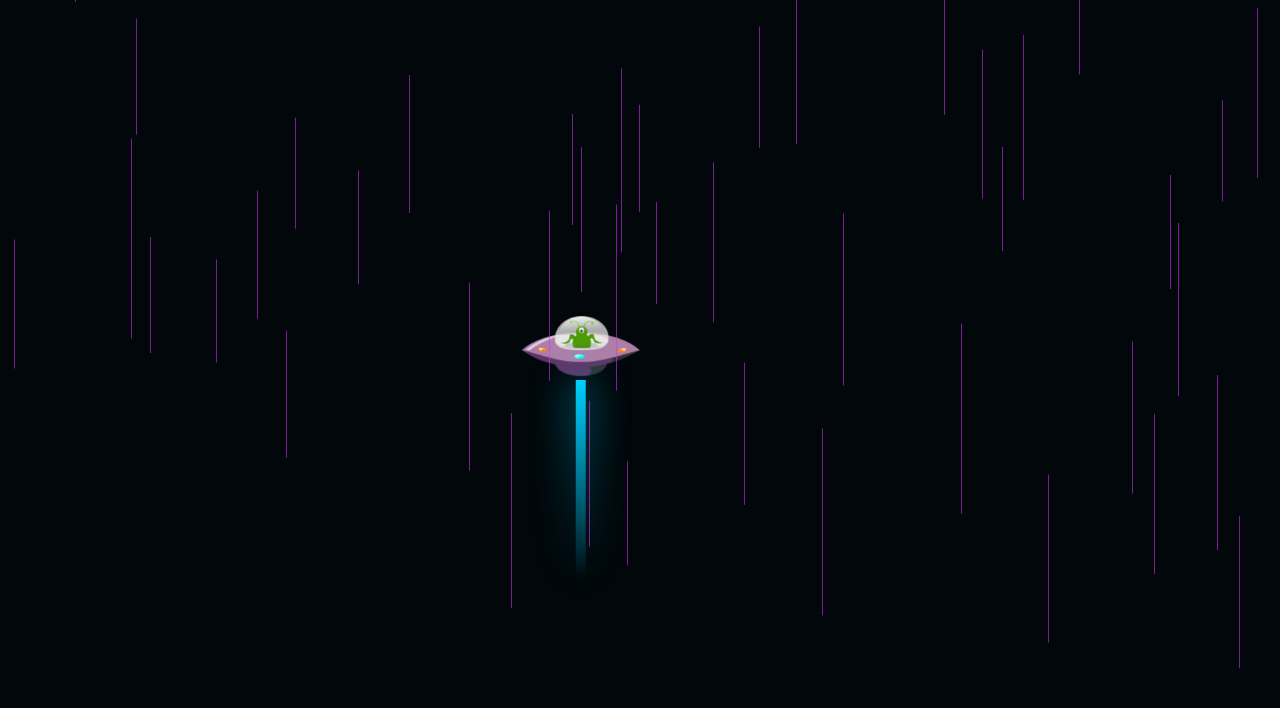
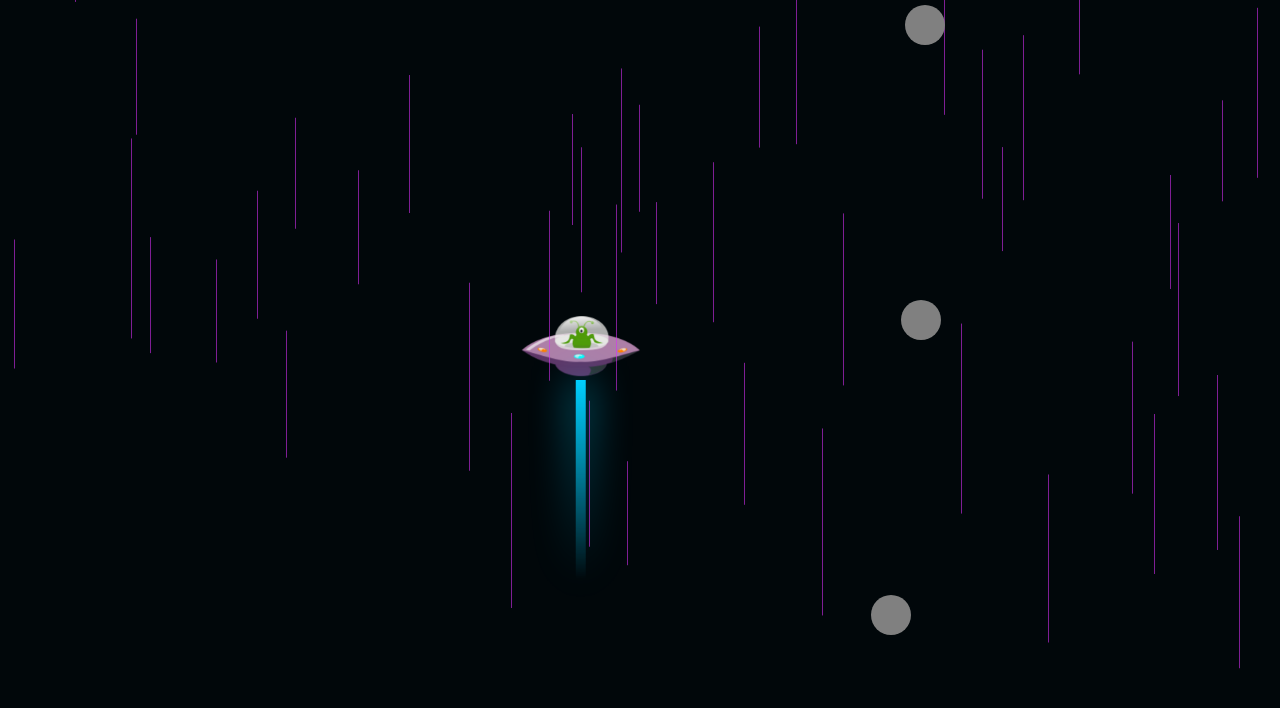
Before and after one commit to Tomshi-123/ufo-game, a plain HTML site: page index.html in a window 1280 px wide. Drawn offline with Linux system fonts and the light colour scheme.

Commit message:
rymdstenar push

```diff
--- a/script.js
+++ b/script.js
@@ -1,36 +1,96 @@
+// Funktion för att skapa stjärnor i bakgrunden
 function stars() {
     let count = 50; // Antal stjärnor som ska skapas
-    let scene = document.querySelector('.scene'); // Hämtar elementet med klassen "scene"
-    let i = 0; // Initialiserar en räknare för loopen
+    let scene = document.querySelector('.scene'); // Hämtar .scene-elementet där stjärnorna ska finnas
+    let i = 0; // Startvärde för loop
 
-    while (i < count) { // Loopar tills vi har skapat det angivna antalet stjärnor
-        let star = document.createElement('i'); // Skapar ett nytt <i>-element som representerar en stjärna
-        let x = Math.floor(Math.random() * window.innerWidth); // Slumpar en horisontell position för stjärnan inom fönstrets bredd
+    while (i < count) { // Loopa tills vi har skapat 50 stjärnor
+        let star = document.createElement('i'); // Skapar ett <i>-element för en stjärna
+        let x = Math.floor(Math.random() * window.innerWidth); // Slumpar en horisontell position
 
         let duration = Math.random() * 1; // Slumpar en animationslängd mellan 0 och 1 sekunder
         let h = Math.random() * 100; // Slumpar en höjdvariation för stjärnan
 
-        star.style.left = x + 'px'; // Sätter stjärnans position i sidled
-        star.style.width = 1 + 'px'; // Sätter stjärnans bredd till 1 pixel
-        star.style.height = 100 + h + 'px'; // Sätter stjärnans höjd till ett värde mellan 100 och 200 pixlar
-        star.style.animationDuration = duration + 's'; // Sätter hur lång tid animationen ska ta
+        star.style.left = x + 'px'; // Sätter stjärnans horisontella position
+        star.style.width = '1px'; // Stjärnan får en bredd på 1 pixel
+        star.style.height = (100 + h) + 'px'; // Stjärnans höjd blir mellan 100 och 200 pixlar
+        star.style.animationDuration = duration + 's'; // Sätter animationshastigheten
 
-        scene.appendChild(star); // Lägger till stjärnan i .scene-elementet så att den syns på sidan
+        scene.appendChild(star); // Lägger till stjärnan i .scene
         i++; // Ökar räknaren för att skapa nästa stjärna
     }
 }
 
+// Funktion för att rensa och återskapa stjärnorna vid fönsterändring
 function createStars() {
-    document.querySelectorAll('.scene i').forEach(star => star.remove()); // Rensa gamla stjärnor
-    stars(); // Skapa nya stjärnor
+    document.querySelectorAll('.scene i').forEach(star => star.remove()); // Tar bort gamla stjärnor
+    stars(); // Skapar nya stjärnor
 }
 
-window.addEventListener('resize', createStars); // Lyssna på fönsterstorleksändringar
+// Kör createStars-funktionen när fönsterstorleken ändras
+window.addEventListener('resize', createStars);
 
-stars(); // Anropar funktionen för att generera stjärnorna när sidan laddas
+// Skapar stjärnorna direkt när sidan laddas
+stars();
 
+// Lyssnar efter musrörelser för att flytta raketen
 document.addEventListener('mousemove', function(e) {
-    let rocket = document.querySelector('.rocket');
-    rocket.style.left = e.offsetX + 'px';
-    rocket.style.top = e.offsetY + 'px';
-}); // Tog bort felaktig `});` som orsakade syntaxfelet
+    let rocket = document.querySelector('.rocket'); // Hämtar raketen
+    rocket.style.left = e.clientX + 'px'; // Sätter raketens horisontella position till musens X-position
+    rocket.style.top = e.clientY + 'px'; // Sätter raketens vertikala position till musens Y-position
+});
+
+// Lista för att hålla koll på alla stenar
+let rocks = [];
+
+// Funktion för att skapa en sten
+function createRock() {
+    const rock = document.createElement('div'); // Skapar en ny sten (div-element)
+    rock.classList.add("rock"); // Lägger till klassen "rock" för att ge stenen stil från CSS
+    rock.style.left = `${Math.random() * window.innerWidth}px`; // Slumpar en horisontell position
+    rock.style.top = "0px"; // Startar högst upp på skärmen
+
+    document.querySelector('.scene').appendChild(rock); // Lägger till stenen i .scene
+    rocks.push(rock); // Lägger till stenen i vår lista med stenar
+}
+
+// Funktion för att flytta stenarna och kolla om de krockar med raketen
+function moveRocks() {
+    const rocket = document.querySelector('.rocket'); // Hämtar raketen
+
+    rocks.forEach((rock, index) => {
+        let top = parseInt(rock.style.top); // Hämtar stenens nuvarande position i pixlar
+        rock.style.top = `${top + 5}px`; // Flyttar stenen nedåt med 5 pixlar
+
+        // Kollar om stenen träffar raketen
+        if (checkCollision(rocket, rock)) {
+            alert("Game Over"); // Visar en varning
+            location.reload(); // Laddar om sidan för att starta om spelet
+        }
+
+        // Om stenen går utanför skärmen tas den bort
+        if (top > window.innerHeight) {
+            rock.remove(); // Tar bort stenen från DOM
+            rocks.splice(index, 1); // Tar bort stenen från vår array
+        }
+    });
+
+    requestAnimationFrame(moveRocks); // Upprepar funktionen för att uppdatera rörelsen
+}
+
+// Funktion för att kolla om raketen och en sten kolliderar
+function checkCollision(rocket, rock) {
+    let r = rocket.getBoundingClientRect(); // Hämtar raketens position och storlek
+    let b = rock.getBoundingClientRect(); // Hämtar stenens position och storlek
+
+    return !(
+        r.top > b.bottom ||  // Om raketens topp är under stenens botten → ingen kollision
+        r.bottom < b.top ||  // Om raketens botten är ovanför stenens topp → ingen kollision
+        r.left > b.right ||  // Om raketens vänstra sida är till höger om stenens högra sida → ingen kollision
+        r.right < b.left     // Om raketens högra sida är till vänster om stenens vänstra sida → ingen kollision
+    );
+}
+
+// Startar spelet
+setInterval(createRock, 1000); // Skapar en ny sten varje sekund
+moveRocks(); // Startar stenarnas rörelse
--- a/style.css
+++ b/style.css
@@ -115,3 +115,11 @@
     height: 300px;
     filter: blur(2px);
 }
+
+.scene .rock {
+    position: absolute;
+    width: 40px;
+    height: 40px;
+    background-color: gray;
+    border-radius: 50%;
+}
```
